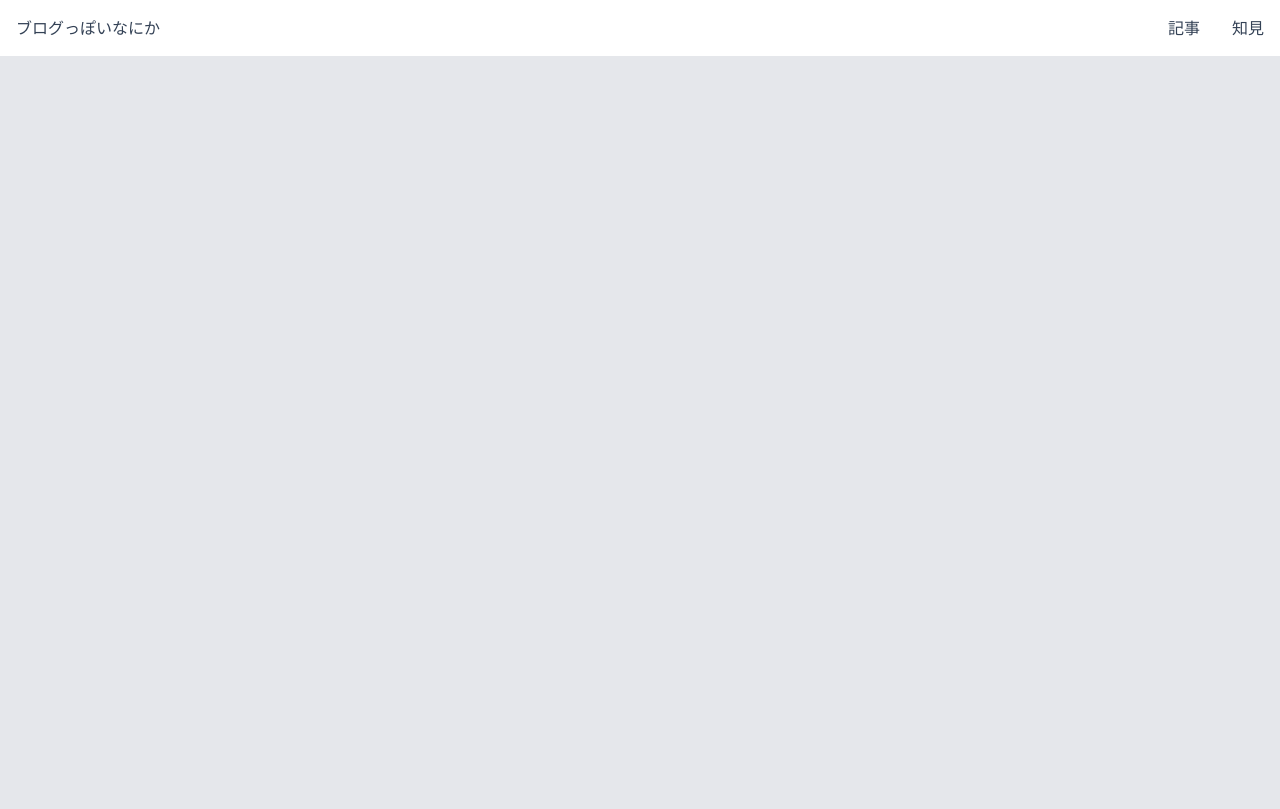
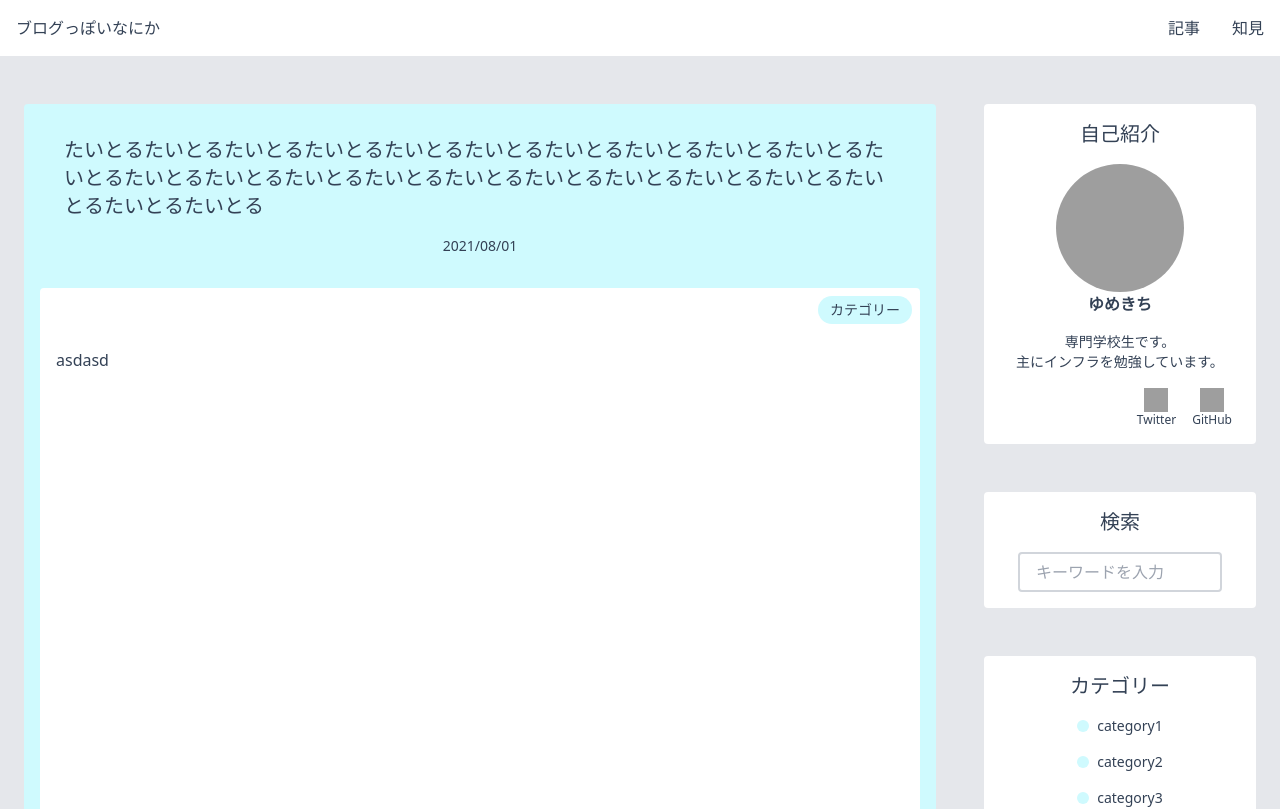
Before and after one commit to yumekiti-archive/blog-client, a React (Create React App) app: page /report/1 in a window 1280 px wide. Before the commit this address had no page. Shown: the top 809 px of the page. Built offline with nearby package versions, Linux system fonts and the light colour scheme; grey boxes are pictures that could not be loaded.

Commit message:
`add` Report

```diff
--- a/src/App.tsx
+++ b/src/App.tsx
@@ -3,8 +3,9 @@ import { Routes, Route } from 'react-router-dom';
 
 import Header from './components/Header';
 import Home from './pages/Home';
-import ReportList from './pages/ReportList';
-import KnowledgeList from './pages/KnowledgeList';
+import ReportList from './pages/ReportsPage';
+import KnowledgeList from './pages/KnowledgePage';
+import ReportPage from './pages/ReportPage';
 
 import { getHeaderMock } from './libs/mocks/header';
 
@@ -17,6 +18,7 @@ const App: FC = () => {
       <Routes>
         <Route path="/" element={<Home />} />
         <Route path="/reports" element={<ReportList />} />
+        <Route path="/report/:id" element={<ReportPage />} />
         <Route path="/knowledge" element={<KnowledgeList />} />
       </Routes>
     </>
--- /dev/null
+++ b/src/components/Report.tsx
@@ -0,0 +1,27 @@
+import { FC } from "react";
+
+const Report: FC = () => {
+  return (
+    <>
+      <div className="bg-cyan-100 rounded">
+        <div className="flex flex-col items-center justify-center">
+          <h1 className="text-xl text-left mt-8 mx-10">たいとるたいとるたいとるたいとるたいとるたいとるたいとるたいとるたいとるたいとるたいとるたいとるたいとるたいとるたいとるたいとるたいとるたいとるたいとるたいとるたいとるたいとるたいとる</h1>
+          <p className="text-sm text-center p-4">2021/08/01</p>
+        </div>
+        <div className="p-4">
+          <div className="bg-white min-h-screen rounded">
+            <div className="w-full flex justify-end items-center">
+              <p className="text-sm px-3 py-1 bg-cyan-100 rounded-full mx-2 my-2">カテゴリー</p>
+            </div>
+            {/* markdown */}
+            <div className="p-4">
+              asdasd
+            </div>
+          </div>
+        </div>
+      </div>
+    </>
+  );
+}
+
+export default Report;
--- /dev/null
+++ b/src/pages/ReportPage.tsx
@@ -0,0 +1,47 @@
+import { FC } from "react";
+
+import { getCategoriesMock } from "../libs/mocks/categories";
+import { getIntroduceMock } from "../libs/mocks/introduce";
+import { getTagsMock } from "../libs/mocks/tags";
+
+import Introduce from "../components/Introduce";
+import Categories from "../components/Categories";
+import Tags from "../components/Tags";
+import Search from "../components/Search";
+import Report from "../components/Report";
+
+const ReportList: FC = () => {
+  return (
+    <>
+      <div className='container mx-auto flex flex-wrap'>
+        <div className='w-full lg:w-3/4 mx-auto'>
+          <div className='my-12 mx-6'>
+            <Report />
+          </div>
+        </div>
+        <div className='w-full lg:w-1/4 mx-auto'>
+          <div className='my-12 mx-6'>
+            <Introduce
+              introduce={getIntroduceMock()}
+            />
+          </div>
+          <div className='my-12 mx-6'>
+            <Search />
+          </div>
+          <div className='my-12 mx-6'>
+            <Categories
+              categories={getCategoriesMock()}
+            />
+          </div>
+          <div className='my-12 mx-6'>
+            <Tags
+              tags={getTagsMock()}
+            />
+          </div>
+        </div>
+      </div>
+    </>
+  );
+}
+
+export default ReportList;
```
Also changed, not shown: src/pages/KnowledgePage.tsx (renamed from src/pages/KnowledgeList.tsx), src/pages/ReportsPage.tsx (renamed from src/pages/ReportList.tsx).
